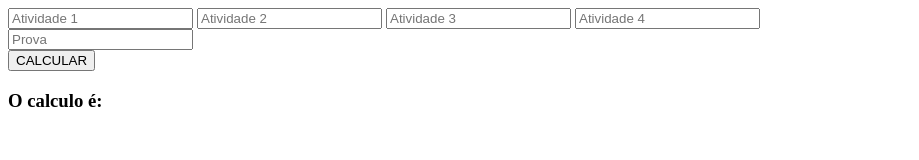
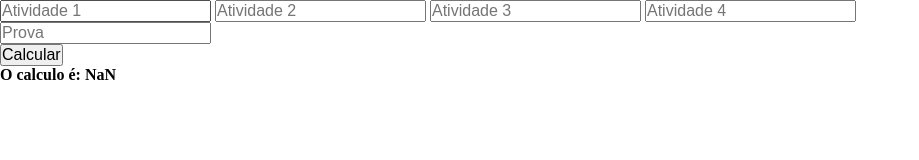
Before and after one commit to ThiagoSaviR/calculodenotas, a plain HTML site: page index.html in a window 1280 px wide. Shown: the whole page, without its empty margins (0-919 px from the left). Drawn offline with Linux system fonts and the light colour scheme.

Commit message:
Adiciona javascript do calculo

```diff
--- a/index.html
+++ b/index.html
@@ -4,6 +4,7 @@
     <meta charset="UTF-8">
     <meta http-equiv="X-UA-Compatible" content="IE=edge">
     <meta name="viewport" content="width=device-width, initial-scale=1.0">
+    <link rel="stylesheet" href="style.css">
     <title>Calculadora de Notas - FMU Online</title>
 </head>
 <body>
@@ -30,19 +31,14 @@
 
         <div>
 
-            <button onclick="calcular()">CALCULAR</button>
+            <button onclick="calculo()">Calcular</button>
 
         </div>
 
         <div>
 
-            <h3>O calculo é:</h3>
+            <h3>O calculo é: <span id="resultado"></span></h3>
 
-            <div>
-
-                <span></span>
-
-            </div>
 
         </div>
 
@@ -50,5 +46,5 @@
 
 </body>
 
-<script src="script.js"></script>
+<script src="main.js"></script>
 </html>
--- /dev/null
+++ b/main.js
@@ -0,0 +1,31 @@
+//CONSTANTES QUE GARDAM O VALOR DO INPUT DAS ATIVIDADES NO HTML E CONVERTE PARA FLOAT
+const atv1 = parseFloat(document.getElementById('a1').value.replace(',', '.'))
+const atv2 = parseFloat(document.getElementById('a2').value.replace(',', '.'))
+const atv3 = parseFloat(document.getElementById('a3').value.replace(',', '.'))
+const atv4 = parseFloat(document.getElementById('a4').value.replace(',', '.'))
+
+console.log('Notas das atividades = ' + atv1, atv2, atv3, atv4)
+
+const prova = parseFloat(
+  document.getElementById('prova').value.replace(',', '.')
+)
+console.log('Nota da prova = ' + prova)
+
+// CONSTANTE QUE GUARDA O VALOR DO RESULTADO DO HTML
+const resultado = document.getElementById('resultado')
+
+function calculo() {
+  // FUNÇÃO QUE CALCULA A MÉDIA
+  const n1 = ((atv1 + atv2 + atv3 + atv4) / 4) * 0.4
+  console.log('Total da N1 = ' + n1)
+
+  const n2 = prova * 0.6
+  console.log('Total N2 = ' + n2)
+
+  const media = n2 + n1
+  console.log('Média final =' + media.toFixed(2))
+
+  resultado.innerHTML = media // SUBSTITUI O VALOR DO RESULTADO NO HTML
+}
+
+calculo()
--- /dev/null
+++ b/style.css
@@ -0,0 +1,6 @@
+/*RESET*/
+*{
+  margin: 0;
+  padding: 0;
+  font-size: 1rem;
+}
```
